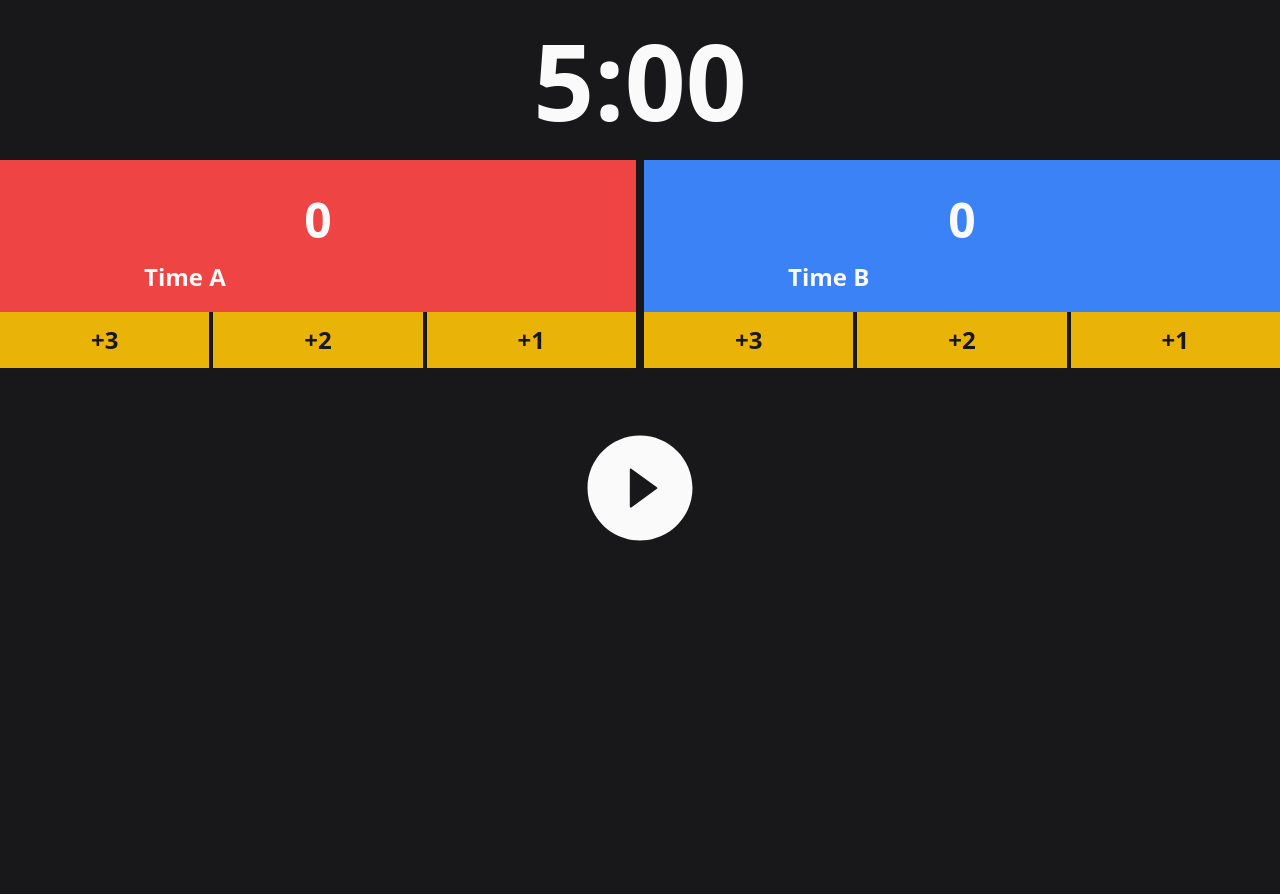
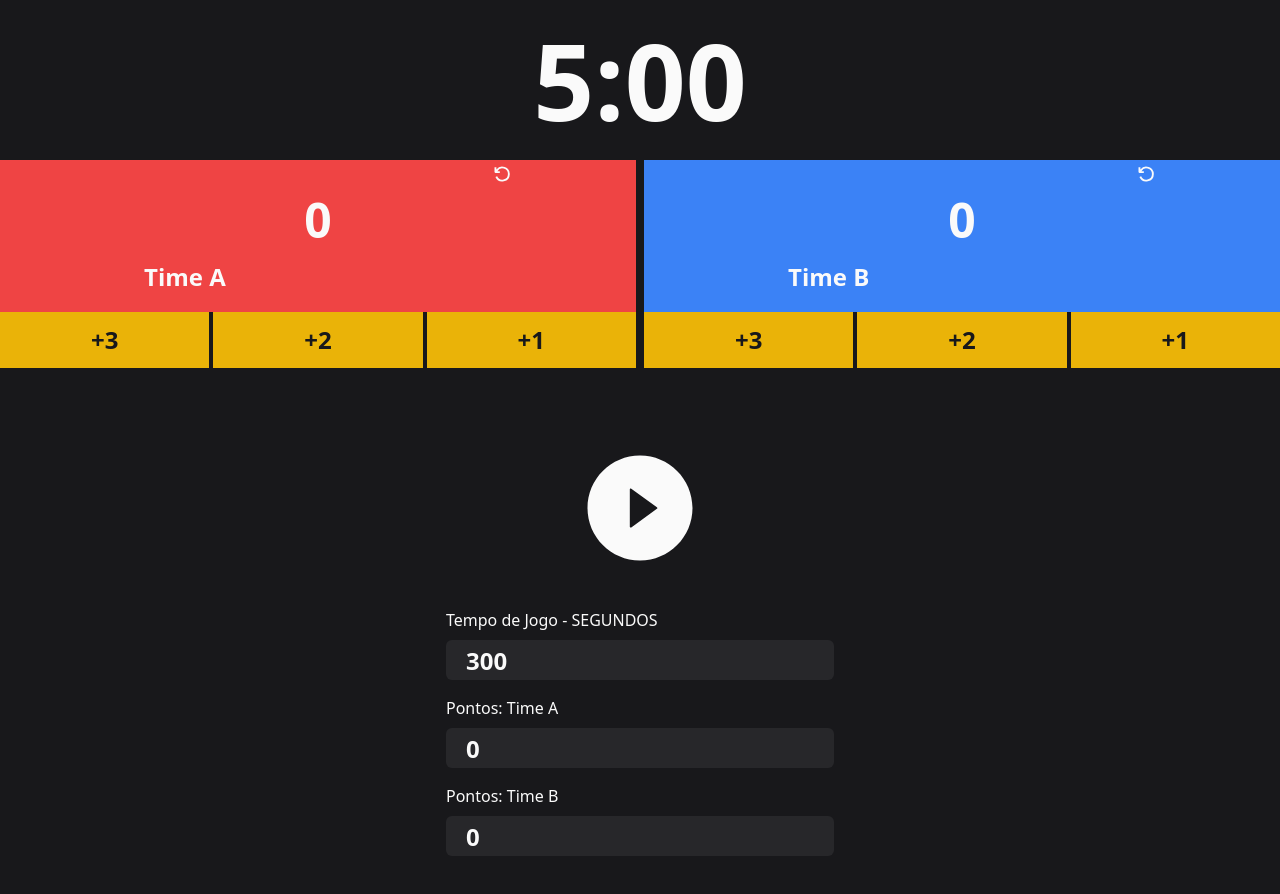
Before and after one commit to sirguilherme97/placar-basquete, a Next.js app: page / in a window 1280 px wide. Shown: the top 894 px of the page. Before the commit the page ends 800 px from the top, so only its background shows below. Built offline with nearby package versions, Linux system fonts and the light colour scheme.

Commit message:
new Function

```diff
--- a/package.json
+++ b/package.json
@@ -18,6 +18,7 @@
     "next": "13.4.3",
     "postcss": "8.4.23",
     "react": "18.2.0",
+    "react-cookie": "^4.1.1",
     "react-dom": "18.2.0",
     "react-icons": "^4.8.0",
     "tailwindcss": "3.3.2",
--- a/src/app/page.tsx
+++ b/src/app/page.tsx
@@ -1,7 +1,7 @@
 'use client';
 import { useEffect, useState } from 'react';
 import { AiFillPlayCircle, AiFillPauseCircle } from "react-icons/ai";
-
+import { VscDebugRestart } from "react-icons/vsc";
 export default function Home() {
   const [seconds, setSeconds] = useState(300);
   const [isPaused, setIsPaused] = useState(true); // Estado para controlar a pausa do timer
@@ -30,6 +30,70 @@ export default function Home() {
     setPontosB(pontosB + 1)
   }
 
+
+  useEffect(() => {
+    const savedPontosA = parseInt(getCookie('pontosA'));
+    const savedPontosB = parseInt(getCookie('pontosB'));
+    const savedTimeAName = getCookie('timeAName');
+    const savedTimeBName = getCookie('timeBName');
+
+    if (!isNaN(savedPontosA)) {
+      setPontosA(savedPontosA);
+    }
+
+    if (!isNaN(savedPontosB)) {
+      setPontosB(savedPontosB);
+    }
+
+    if (savedTimeAName) {
+      setTimeAName(savedTimeAName);
+    }
+
+    if (savedTimeBName) {
+      setTimeBName(savedTimeBName);
+    }
+  }, []);
+
+  useEffect(() => {
+    setCookie('pontosA', pontosA.toString(), 14);
+  }, [pontosA]);
+
+  useEffect(() => {
+    setCookie('pontosB', pontosB.toString(), 14);
+  }, [pontosB]);
+
+  useEffect(() => {
+    setCookie('timeAName', timeAName, 14);
+  }, [timeAName]);
+
+  useEffect(() => {
+    setCookie('timeBName', timeBName, 14);
+  }, [timeBName]);
+
+  // Função para obter o valor de um cookie
+  const getCookie = (name: any) => {
+    const cookieValue = document.cookie.match('(^|;) ?' + name + '=([^;]*)(;|$)');
+    return cookieValue ? cookieValue[2] : null;
+  };
+
+  // Função para definir o valor de um cookie
+  const setCookie = (name: any, value: any, days = 7) => {
+    const date = new Date();
+    date.setTime(date.getTime() + (days * 24 * 60 * 60 * 1000));
+    const expires = "expires=" + date.toUTCString();
+    document.cookie = name + "=" + value + "; " + expires;
+  };
+
+  function handleRestartA() {
+    setTimeAName("Time A");
+    setPontosA(0);
+  };
+  function handleRestartB() {
+    setTimeBName("Time B");
+    setPontosB(0);
+  };
+
+
   useEffect(() => {
     if (!isPaused && seconds > 0) { // Verifica se o timer não está em pausa e ainda há segundos restantes
       const timer = setTimeout(() => {
@@ -54,7 +118,17 @@ export default function Home() {
   const handleTimeBNameChange = (event: any) => {
     setTimeBName(event.target.value);
   };
+  const handleTimer = (event: any) => {
+    setSeconds(event.target.value);
+  };
 
+  const handlePontosA = (event: any) => {
+    setPontosA(event.target.value);
+  };
+
+  const handlePontosB = (event: any) => {
+    setPontosB(event.target.value);
+  };
   return (
     <main className="bg-zinc-900 text-zinc-50 w-screen h-full">
       <div className="w-screen h-40 flex items-center justify-center">
@@ -63,8 +137,9 @@ export default function Home() {
 
       <div className="w-screen flex justify-between gap-2">
         <div className="h-52 flex flex-1 flex-col items-center justify-between pt-9 bg-red-500">
-          <div className="flex flex-col items-center justify-center gap-3">
+          <div className="relative flex flex-col items-center justify-center gap-3">
             <p className="text-5xl font-bold">{pontosA}</p>
+            <VscDebugRestart onClick={handleRestartA} size={20} className='absolute right-0 -top-8' />
             <input
               type="text"
               value={timeAName}
@@ -87,8 +162,9 @@ export default function Home() {
         </div>
 
         <div className="h-52 flex flex-1 flex-col items-center justify-between pt-9 bg-blue-500">
-          <div className="flex flex-col items-center justify-center gap-3">
+          <div className="relative flex flex-col items-center justify-center gap-3">
             <p className="text-5xl font-bold">{pontosB}</p>
+            <VscDebugRestart onClick={handleRestartB} size={20} className='absolute right-0 -top-8' />
             <input
               type="text"
               value={timeBName}
@@ -111,13 +187,45 @@ export default function Home() {
         </div>
       </div>
 
-      <div className='w-full h-40 mt-10 flex items-center justify-center'>
+      <div className='w-full h-auto mt-10 flex items-center gap-10 justify-center'>
         {isPaused ? (
-          <AiFillPlayCircle size={120} onClick={handleTimerToggle} />
+          <div className='flex flex-col pt-10 items-center justify-center'>
+            <AiFillPlayCircle size={120} onClick={handleTimerToggle} />
+            <div className=''>
+              <p className='mt-10 '>Tempo de Jogo - SEGUNDOS</p>
+              <input
+                placeholder='Tempo de Jogo'
+                type="number"
+                value={seconds}
+                onChange={handleTimer}
+                className="rounded-md placeholder:text-zinc-500 placeholder:text-lg pl-5 mt-2 w-full h-10 bg-zinc-800 font-bold text-2xl flex items-center justify-center"
+              />
+              <p className='mt-4 '>{`Pontos: ${timeAName}`}</p>
+              <input
+                placeholder='Pontos'
+                type="number"
+                value={pontosA}
+                onChange={handlePontosA}
+                className="rounded-md placeholder:text-zinc-50 placeholder:text-lg  pl-5 mt-2 w-full h-10 bg-zinc-800 font-bold text-2xl flex items-center justify-center"
+              />
+              <p className='mt-4 '>{`Pontos: ${timeBName}`}</p>
+              <input
+                placeholder='Pontos'
+                type="number"
+                value={pontosB}
+                onChange={handlePontosB}
+                className="rounded-md mb-20 placeholder:text-zinc-50 placeholder:text-lg pl-5 mt-2 w-full h-10 bg-zinc-800 font-bold text-2xl flex items-center justify-center"
+              />
+            </div>
+          </div>
         ) : (
-          <AiFillPauseCircle size={120} onClick={handleTimerToggle} />
+          <div className='flex flex-col pt-10 items-center justify-center'>
+            <AiFillPauseCircle size={120} onClick={handleTimerToggle} />
+          </div>
         )}
       </div>
+
+
     </main>
   );
 }
```
Also changed, not shown: 1 other file (tests, documents, lock files or other folders).
